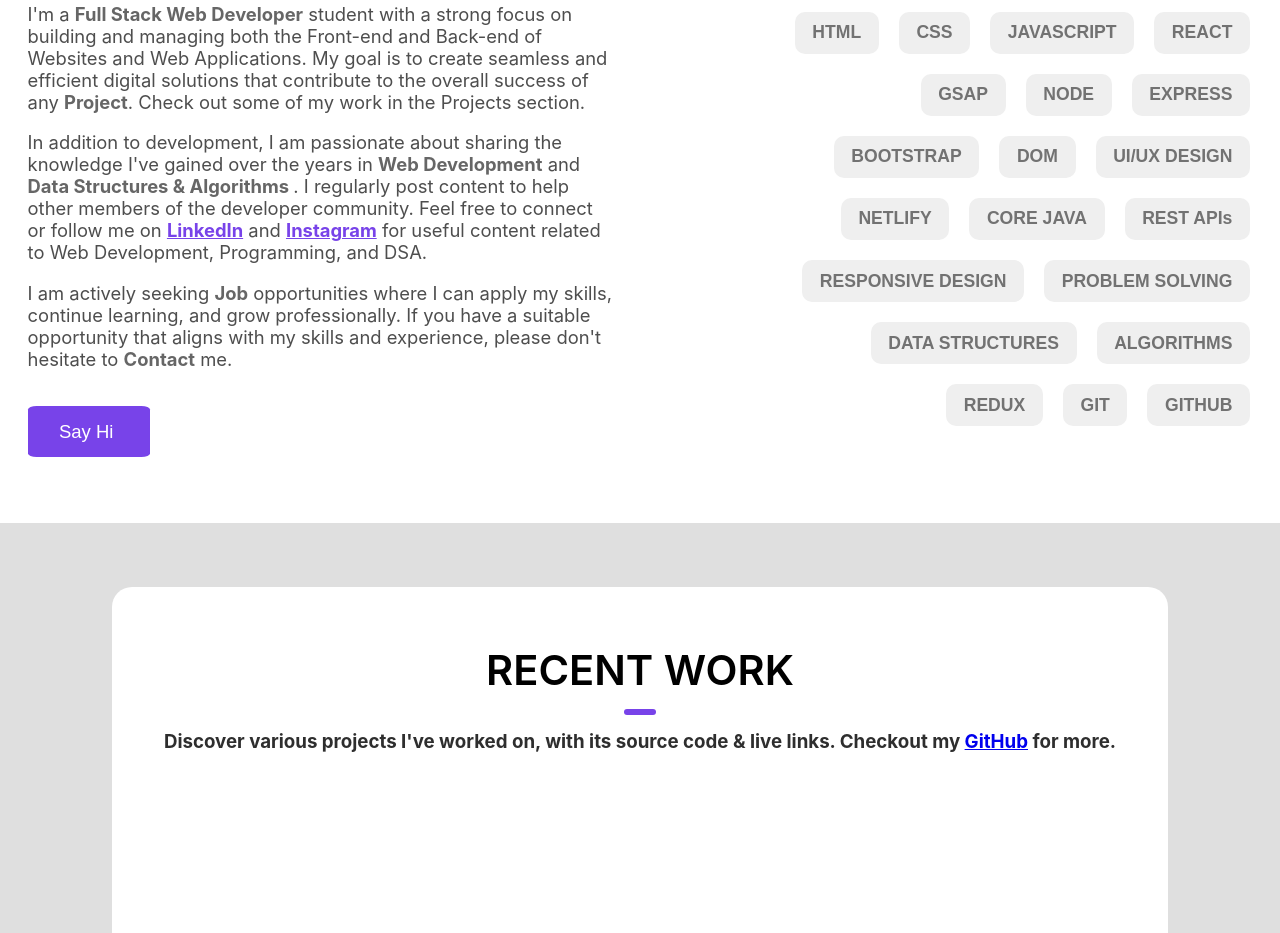
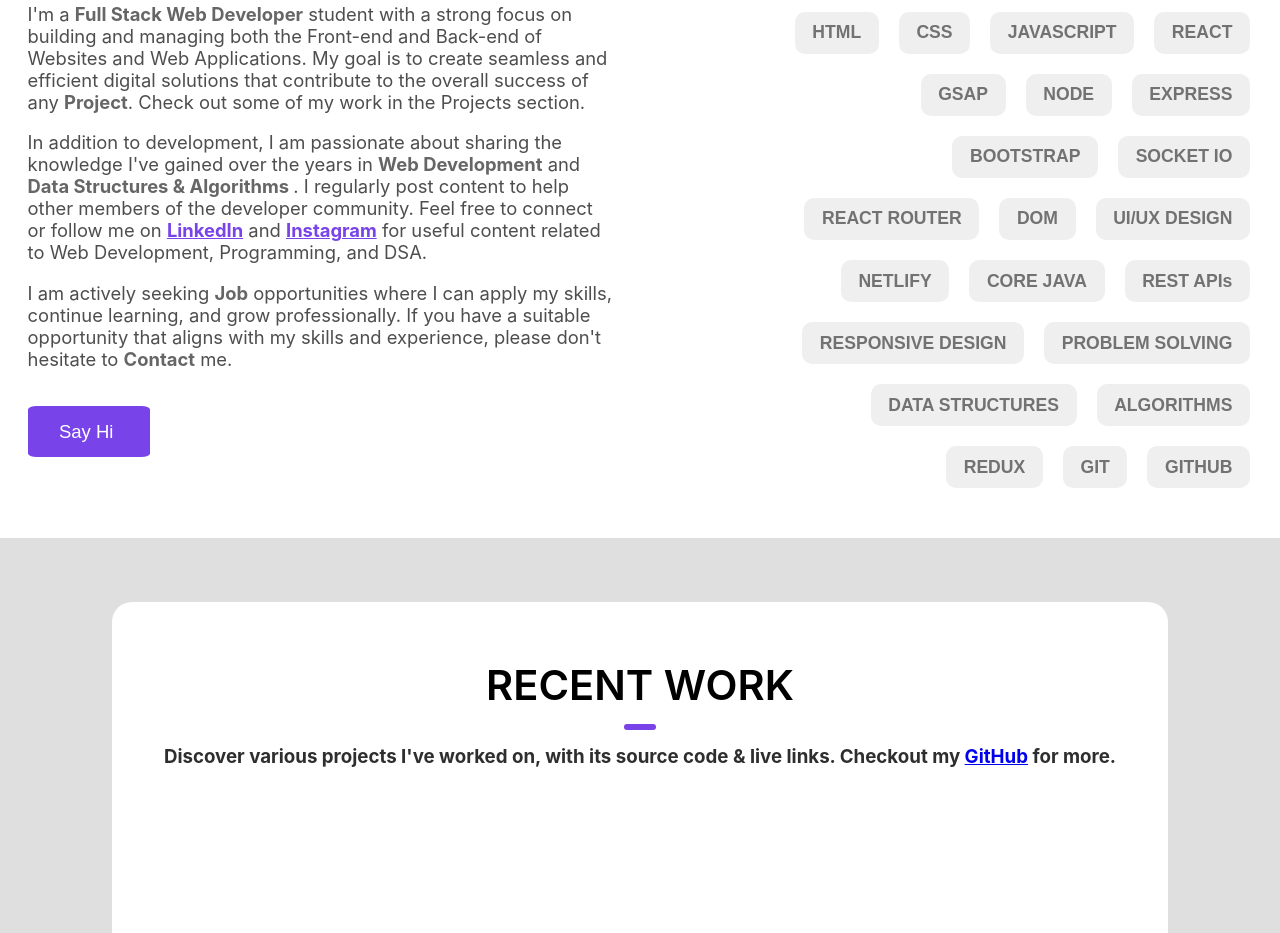
Before and after one commit to Kunal-Rajp00t/dev.kunal, a React (Create React App) app: page /about in a window 1280 px wide. Shown: the part 1120-2053 px from the top of the page. Built offline with nearby package versions, Linux system fonts and the light colour scheme; a web font is replaced by a local one.

Commit message:
Update About.js
Added some additional Skills in About Section

```diff
--- a/src/Components/About.js
+++ b/src/Components/About.js
@@ -65,6 +65,7 @@ const About = () => {
             <button className="skBtn">JAVASCRIPT</button><button className="skBtn">REACT</button>
             <button className="skBtn">GSAP</button><button className="skBtn">NODE</button>
             <button className="skBtn">EXPRESS</button><button className="skBtn">BOOTSTRAP</button>
+            <button className="skBtn">SOCKET IO</button><button className="skBtn">REACT ROUTER</button>
             <button className="skBtn">DOM</button><button className="skBtn">UI/UX DESIGN</button>
             <button className="skBtn">NETLIFY</button>
             <button className="skBtn">CORE JAVA</button><button className="skBtn">REST APIs</button>
```
